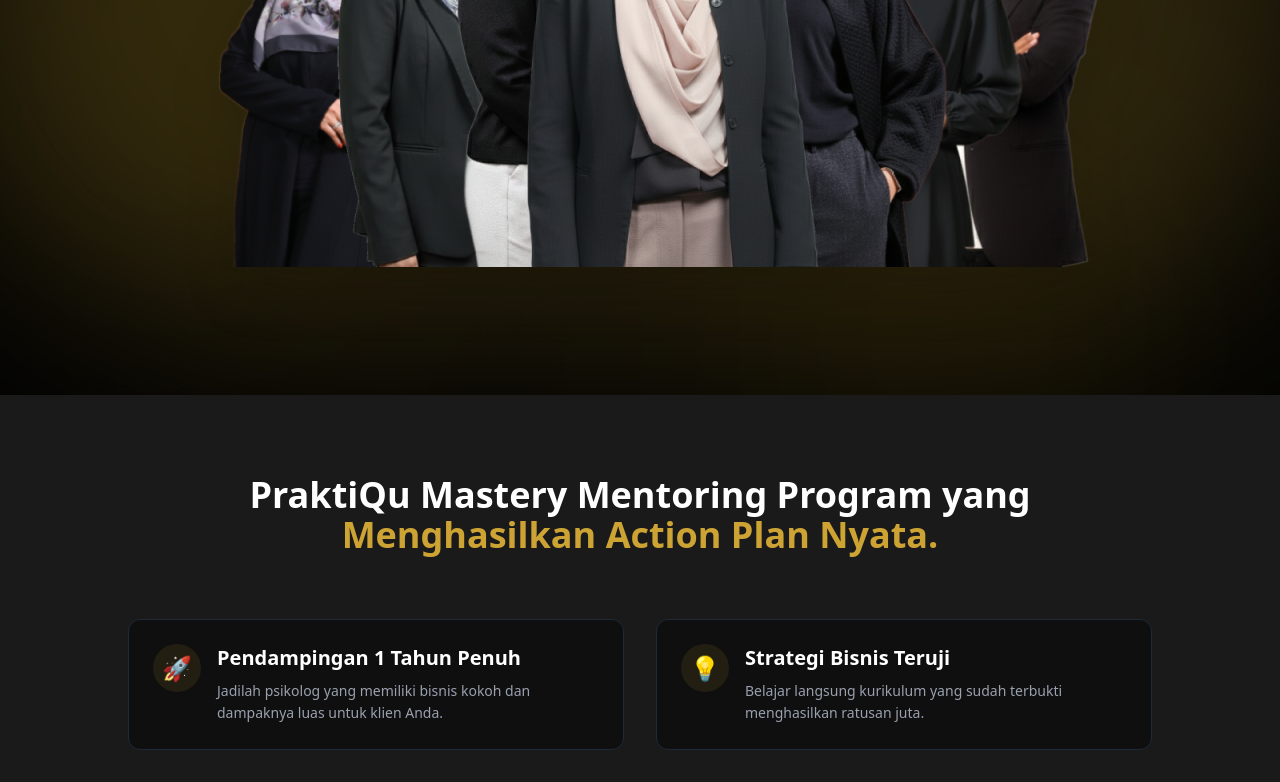
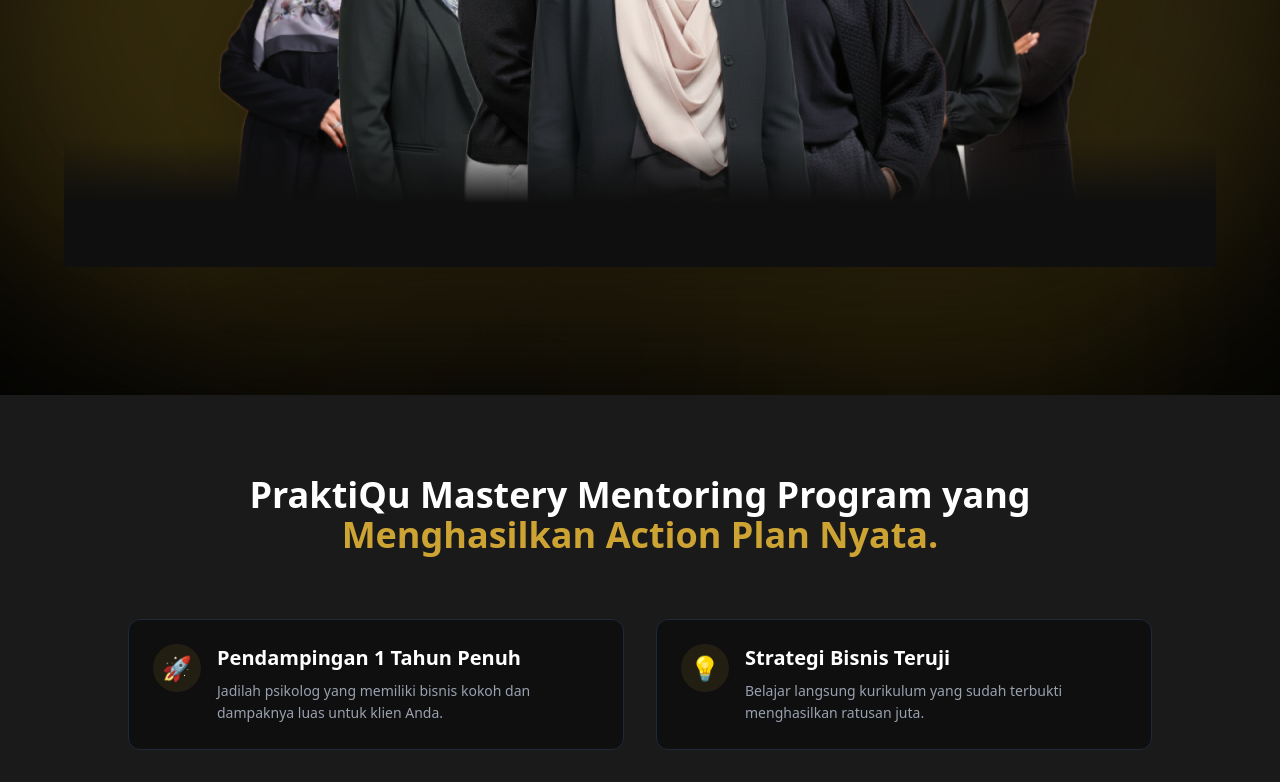
Before and after one commit to websitepraktiqu/marketing, a Next.js app: page /mentoring-ultimate-mastery in a window 1280 px wide. Shown: the part 900-1682 px from the top of the page. Built offline with nearby package versions, Linux system fonts and the light colour scheme.

Commit message:
feat: Create new marketing page for the Mentoring Ultimate Mastery program.

```diff
--- a/app/mentoring-ultimate-mastery/page.tsx
+++ b/app/mentoring-ultimate-mastery/page.tsx
@@ -41,6 +41,7 @@
                                 height={576}
                                 className="mx-auto drop-shadow-2xl rounded-lg"
                             />
+                            <div className="absolute bottom-0 left-0 w-full h-32 bg-gradient-to-t from-[#0F0F0F] via-[#0F0F0F] to-transparent"></div>
                         </div>
                     </div>
                 </section>
@@ -181,7 +182,7 @@
                                 />
                                 <div className="absolute bottom-0 left-0 w-full p-6 z-20 text-center">
                                     {/* Name removed */}
-                                    <p className="text-[#CDA434] text-sm font-medium uppercase tracking-wider">{mentor.role}</p>
+                                    {/* Role removed */}
                                 </div>
                             </div>
                         ))}
```
